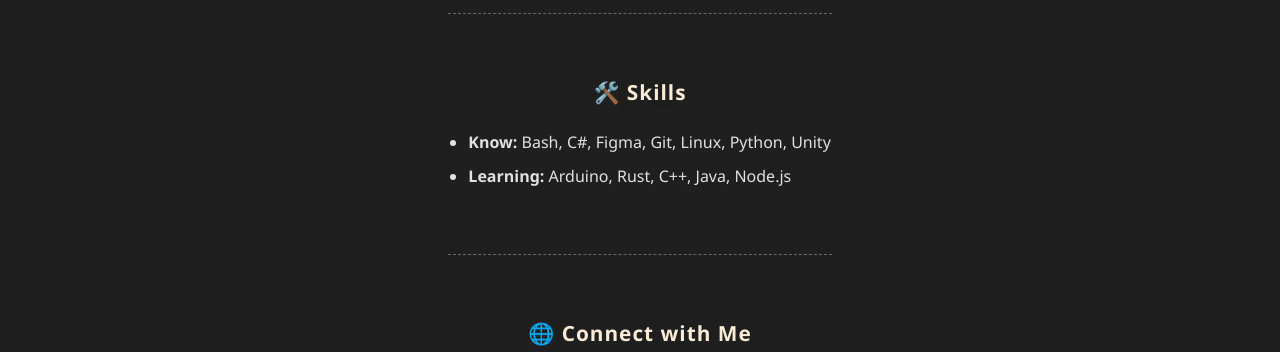
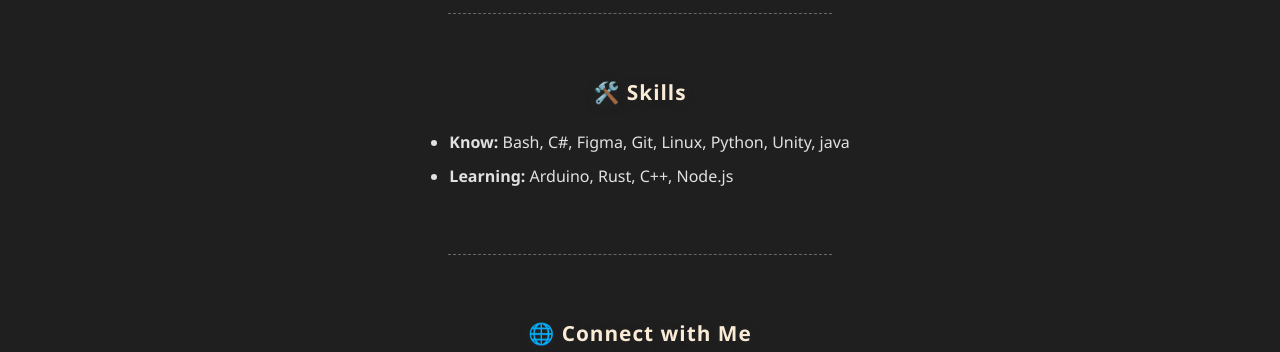
Before and after one commit to kltz4074/kltz4074.github.io, a plain HTML site: page index.html in a window 1280 px wide. Shown: the part 802-1154 px from the top of the page. Drawn offline with Linux system fonts and the light colour scheme.

Commit message:
Update index.html I know java!

```diff
--- a/index.html
+++ b/index.html
@@ -29,8 +29,8 @@
 
   <div class="title" id="skills">🛠️ Skills</div>
   <ul id="skillsList">
-    <li id="Know"><b>Know:</b> Bash, C#, Figma, Git, Linux, Python, Unity</li>
-    <li id="Learn"><b>Learning:</b> Arduino, Rust, C++, Java, Node.js</li>
+    <li id="Know"><b>Know:</b> Bash, C#, Figma, Git, Linux, Python, Unity, java</li>
+    <li id="Learn"><b>Learning:</b> Arduino, Rust, C++, Node.js</li>
   </ul>
   <hr id="hr3">
 
```
